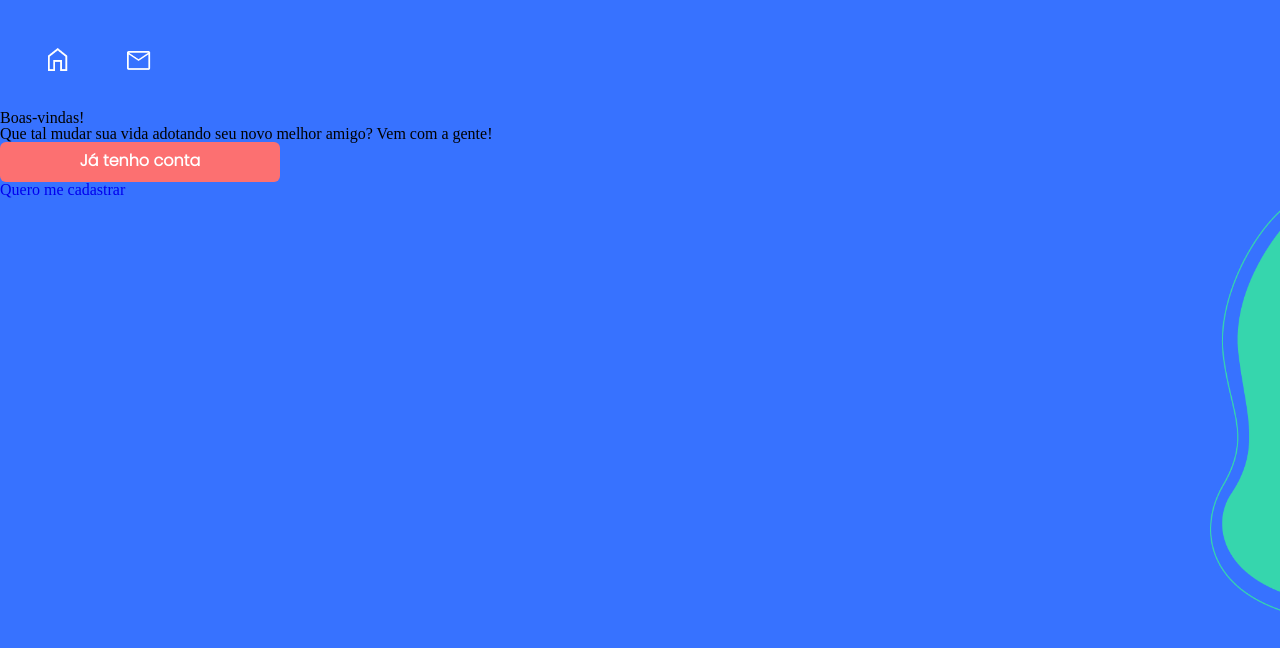
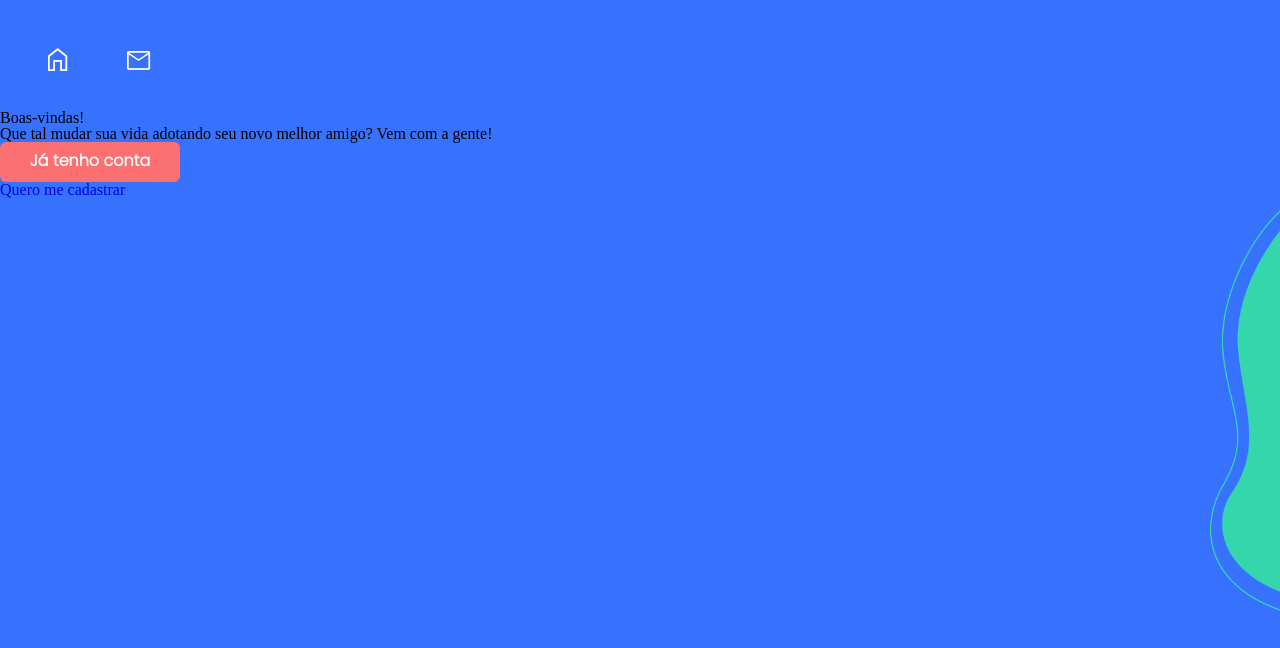
Before and after one commit to Gollpy/Adopet, a plain HTML site: page index.html in a window 1280 px wide. Drawn offline with Linux system fonts and the light colour scheme.

Commit message:
melhorias no botão

```diff
--- a/assetis/css/base.css
+++ b/assetis/css/base.css
@@ -20,7 +20,7 @@
     font-family: var(--poppins);
     font-weight: 600;
     height: 40px;
-    width: 280px;
+    width: 180px;
     display: inline-block;
     text-align: center;
     padding: 11px 29px;
```
